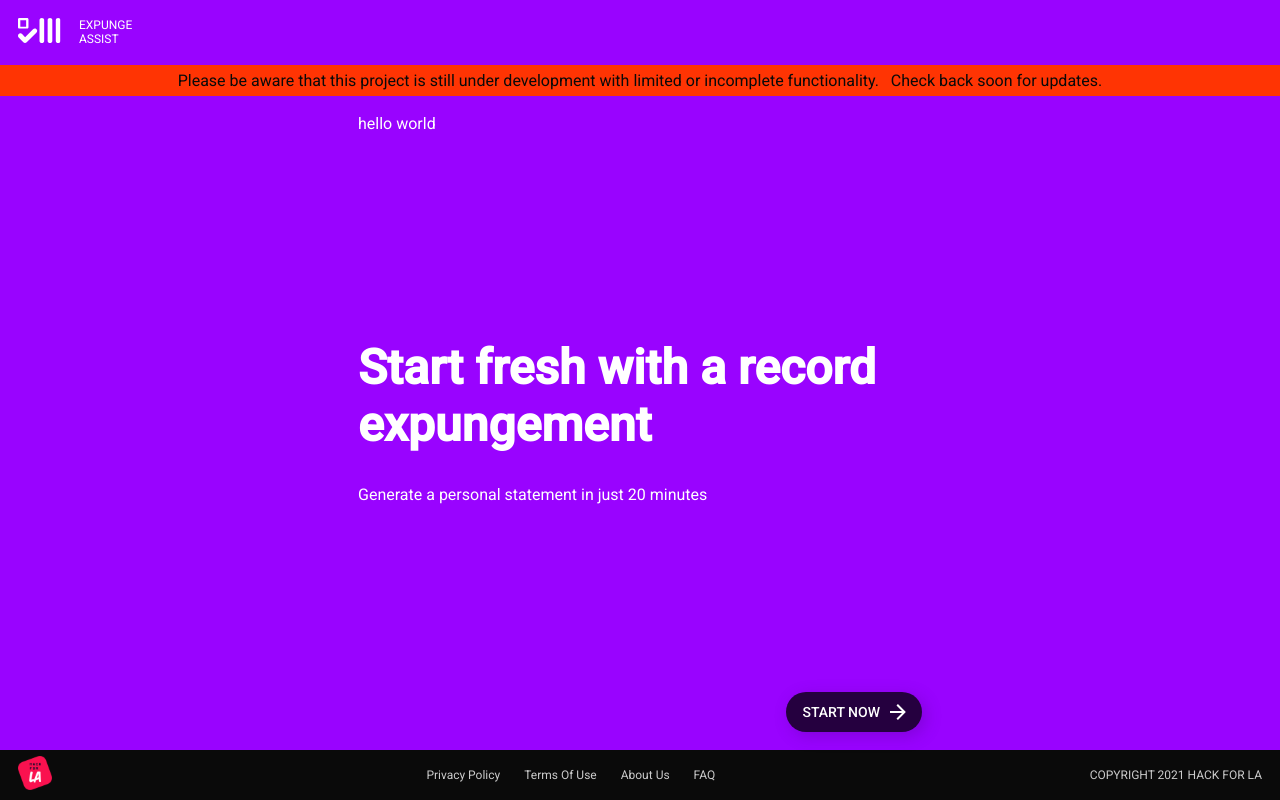
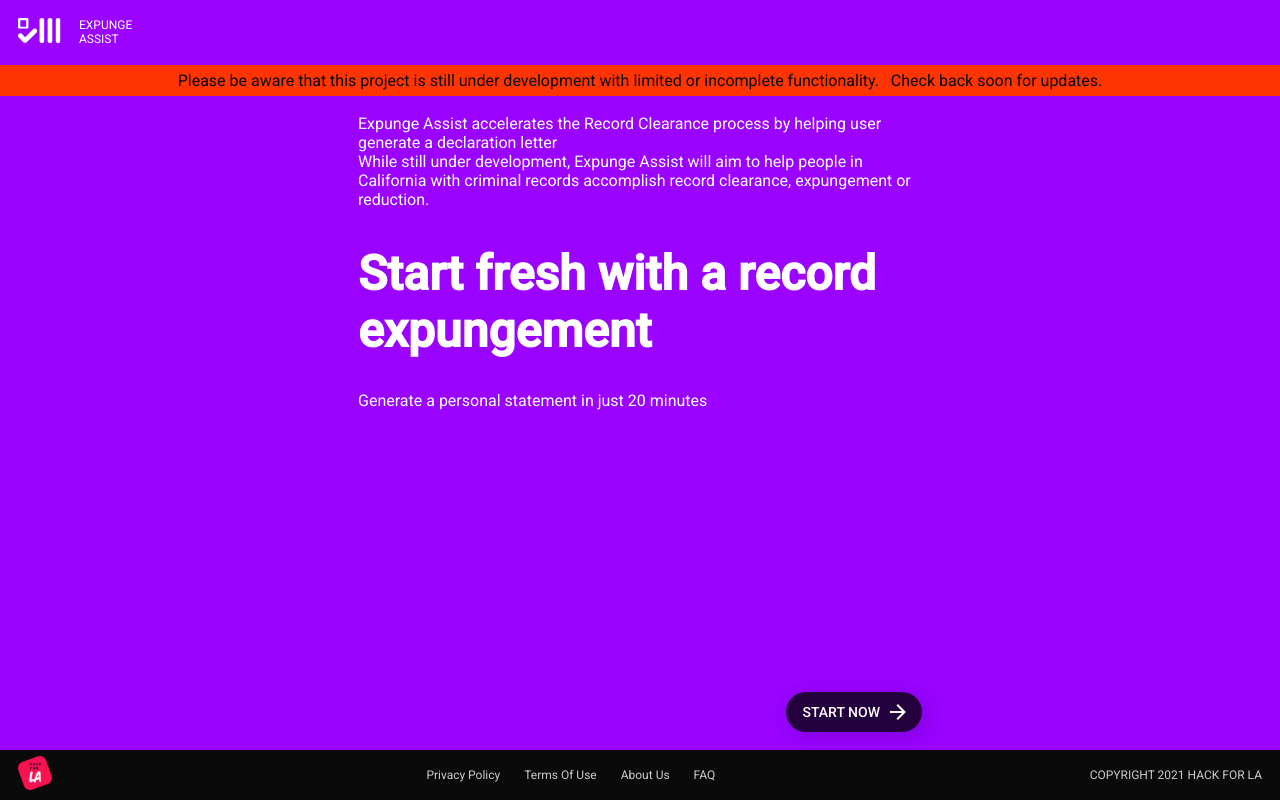
Before and after one commit to hackforla/expunge-assist, a React (Create React App) app in the folder products/statement-generator/: page /#/ in a window 1280 px wide. Built offline with nearby package versions, Linux system fonts and the light colour scheme.

Commit message:
add text divs

```diff
--- a/products/statement-generator/src/components/PrimaryLandingSection.tsx
+++ b/products/statement-generator/src/components/PrimaryLandingSection.tsx
@@ -1,15 +1,18 @@
 import React from 'react';
+
 import useUtilityStyles from 'styles/utilityStyles';
-
-import ContentContainer from 'page-layout/ContentContainer';
 
 const PrimaryLandingSection = () => {
     const utilityClasses = useUtilityStyles();
-
     return (
-        <ContentContainer>
-            hello world
-        </ContentContainer>
+        <>
+            <section>
+                <div className={utilityClasses.contentContainer}>
+                    <div>Expunge Assist accelerates the Record Clearance process by helping user generate a declaration letter</div>
+                    <div>While still under development, Expunge Assist will aim to help people in California with criminal records accomplish record clearance, expungement or reduction.</div>
+                </div>
+            </section>
+        </>
     );
 };
 
```
